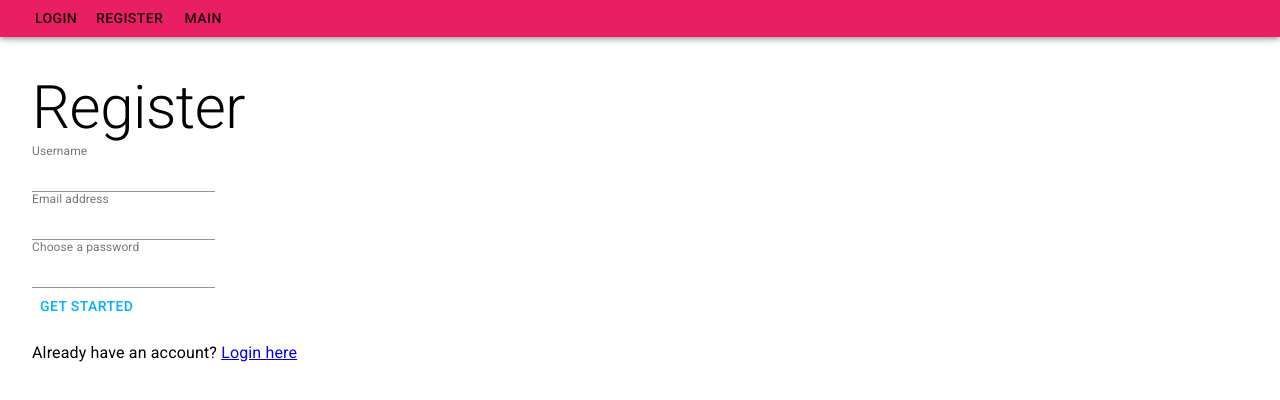
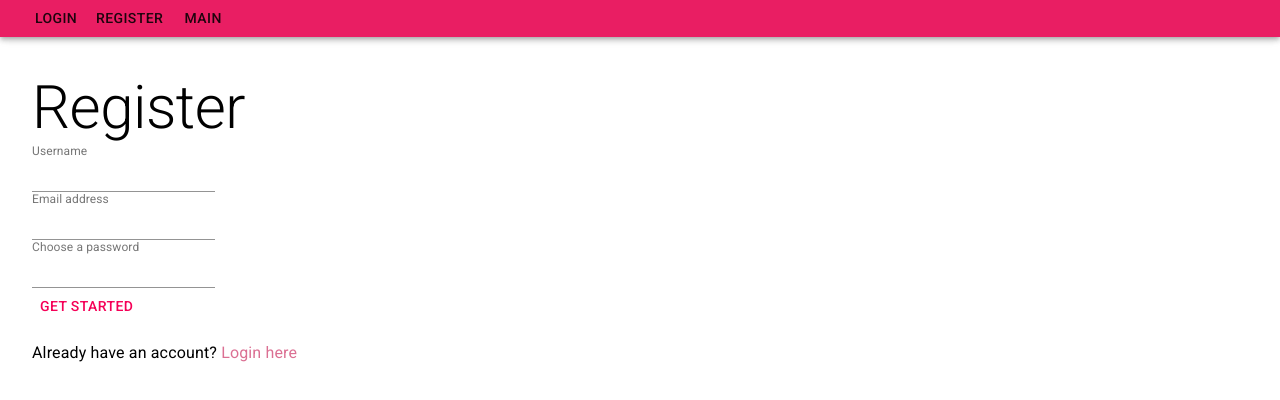
Before and after one commit to mxlasi/chat-app, a React (Create React App) app: page /register in a window 1280 px wide. Shown: the top 400 px of the page. Built offline with nearby package versions, Linux system fonts and the light colour scheme; no server answers.

Commit message:
Stylinh done

```diff
--- a/public/index.html
+++ b/public/index.html
@@ -32,7 +32,7 @@
   />
 
 
-    <title>React App</title>
+    <title>Laura's Chat App</title>
   </head>
   <body>
     <noscript>You need to enable JavaScript to run this app.</noscript>
--- a/src/components/Chatbox.css
+++ b/src/components/Chatbox.css
@@ -2,3 +2,7 @@
     margin-left: 40px;
     word-wrap: break-word;
 }
+
+em.small {
+    font-size: 0.8em;
+}
--- a/src/components/Chatbox.js
+++ b/src/components/Chatbox.js
@@ -41,7 +41,7 @@ class Chatbox extends React.Component {
                         const postDate = new Date(chat.date);
                         return(
                             <ListItem key={chat.id} divider="true" >
-                                <em>{postDate.getDate() + '/' + (postDate.getMonth()+1) + '   ' + (postDate.toLocaleTimeString())}</em>
+                                <em class="small">{postDate.getDate() + '/' + (postDate.getMonth()+1) + '   ' + (postDate.toLocaleTimeString())}</em>
                                 <ListItemText className="user-name"><strong>{chat.user}: </strong>
                                 {chat.message}</ListItemText>
                             </ListItem>
--- a/src/index.css
+++ b/src/index.css
@@ -1,5 +1,6 @@
-body {
+.wrapper {
   margin: 0;
+  background: linear-gradient(45deg, #FE6B8B 30%, #FF8E53 90%);
   font-family: -apple-system, BlinkMacSystemFont, 'Segoe UI', 'Roboto', 'Oxygen',
     'Ubuntu', 'Cantarell', 'Fira Sans', 'Droid Sans', 'Helvetica Neue',
     sans-serif;
@@ -13,14 +14,14 @@ code {
 }
 
 a{
-  color: goldenrod;
+  color: palevioletred;
   text-decoration: none;
 }
 
-a:hover{
+a :hover {
   color: blueviolet;
   text-decoration: none;
-  font-weight: 600;
+  font-weight: 700;
 }
 
 .main-nav{
--- a/src/index.js
+++ b/src/index.js
@@ -9,6 +9,7 @@ import firebase, {auth } from './firebase.js';
 import { ThemeProvider } from '@material-ui/styles';
 import theme from './theme';
 import { Typography, Container, Toolbar, AppBar, Button} from '@material-ui/core';
+import './index.css';
 
 class AppRouter extends React.Component {
   constructor(props) {
--- a/src/theme.js
+++ b/src/theme.js
@@ -1,10 +1,10 @@
 import { createMuiTheme } from '@material-ui/core/styles';
-import { pink, lightBlue } from '@material-ui/core/colors';
-
+import pink from '@material-ui/core/colors/pink';
 
 
 const theme = createMuiTheme({
   props: {
+
       MuiTypography: {
         variantMapping: {
           h1: 'h2',
@@ -22,11 +22,8 @@ const theme = createMuiTheme({
     },
   palette: {
     primary: pink,
-    secondary: lightBlue,
   },
-  status: {
-    danger: 'orange',
-  },
+
 });
 
 export default theme;
```
Also changed, not shown: src/styles.css (deleted).
